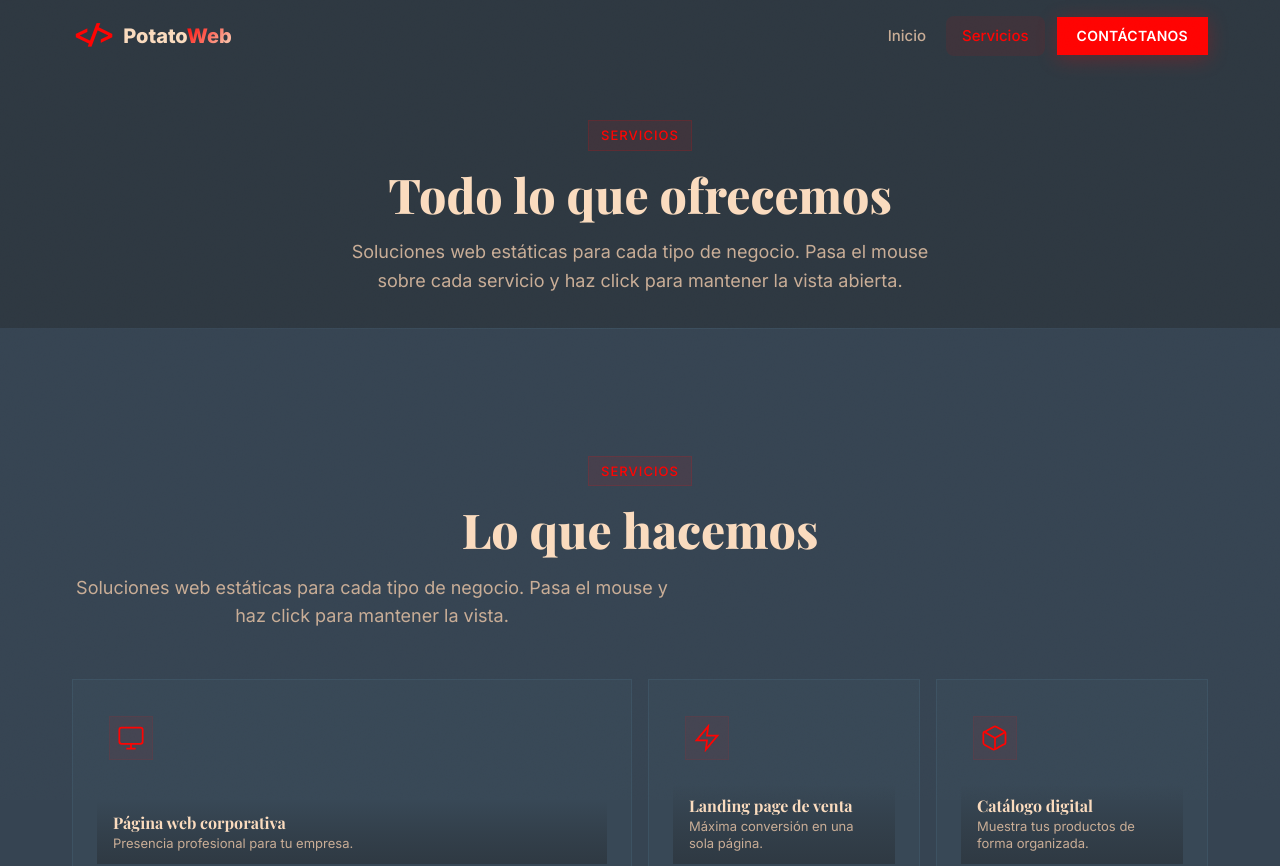
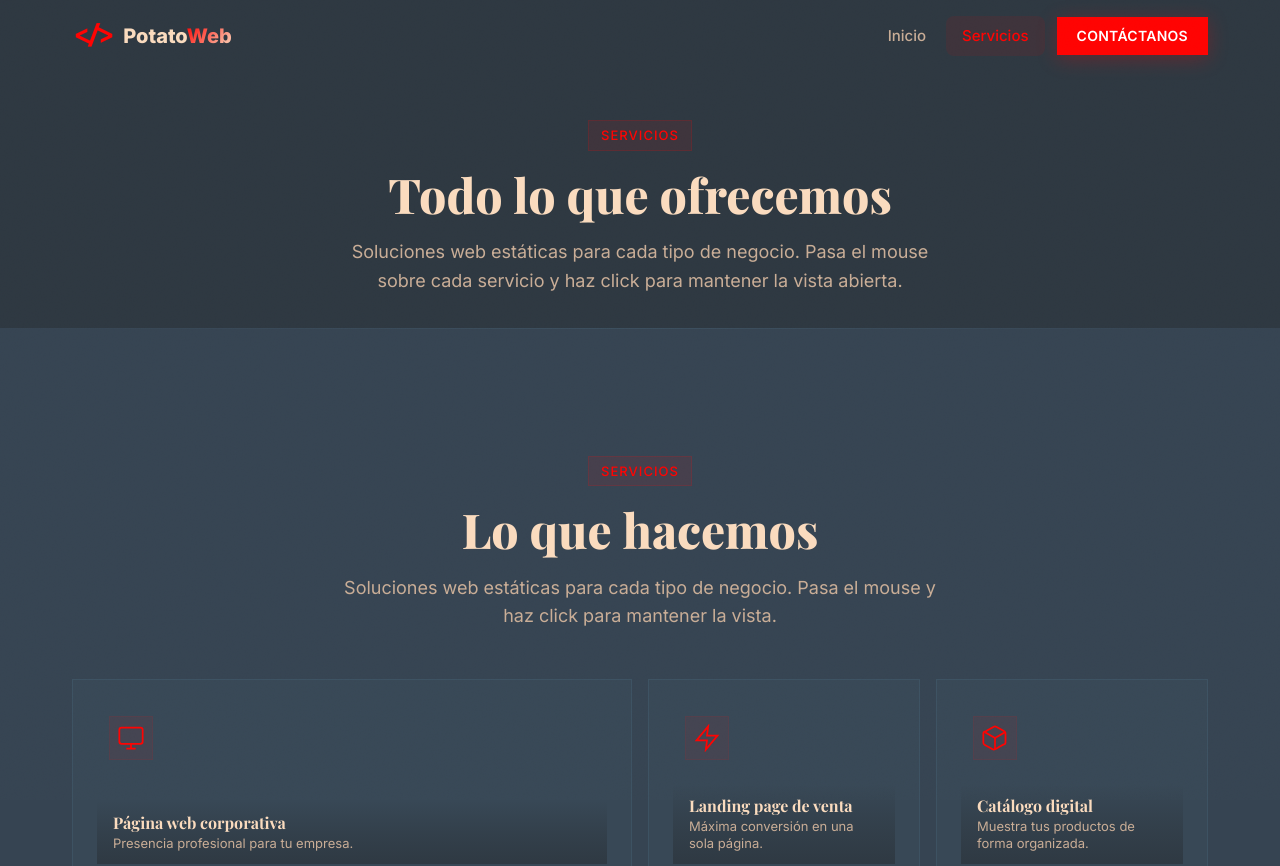
Before and after one commit to Favionetah/Potato-Ship, a Vue app: page /servicios in a window 1280 px wide. Shown: the top 866 px of the page. Built offline with nearby package versions, Linux system fonts and the light colour scheme.

Commit message:
chore: add gh-pages deploy script + restore dist in gitignore

```diff
--- a/package.json
+++ b/package.json
@@ -9,7 +9,8 @@
   "scripts": {
     "dev": "vite",
     "build": "vite build",
-    "preview": "vite preview"
+    "preview": "vite preview",
+    "deploy": "gh-pages -d dist"
   },
   "dependencies": {
     "vue": "^3.4.0",
@@ -17,6 +18,7 @@
   },
   "devDependencies": {
     "@vitejs/plugin-vue": "^5.0.0",
+    "gh-pages": "^6.3.0",
     "vite": "^5.4.0"
   }
 }
--- a/src/styles/main.css
+++ b/src/styles/main.css
@@ -183,6 +183,7 @@ img {
   font-size: 1.125rem;
   color: var(--color-text-muted);
   max-width: 600px;
+  margin: 0 auto;
   font-weight: 400;
 }
 
```
Also changed, not shown: 2 other files (tests, documents, lock files or other folders).
